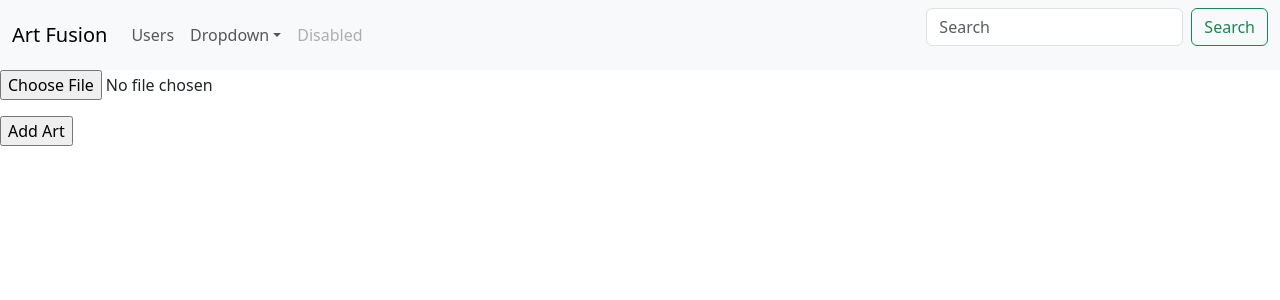
After one commit to sleepkqq/ArtFusion, a Flask app: page /addart in a window 1280 px wide. The commit adds this page. Shown: the top 300 px of the page. Run offline with Flask 3, Linux system fonts and the light colour scheme.

```diff
--- a/app/models.py
+++ b/app/models.py
@@ -1,3 +1,5 @@
+from django.db import models
+
 from app import db
 from app.auth import login_manager
 from flask_bcrypt import Bcrypt
--- a/app/routes.py
+++ b/app/routes.py
@@ -74,3 +74,8 @@ def contact():
         db.session.commit()
         return redirect(url_for('contactus'))
     return render_template('contactus.html')
+
+
+@app.route('/addart')
+def addart():
+    return render_template('addart.html')
--- /dev/null
+++ b/app/templates/addart.html
@@ -0,0 +1,12 @@
+{% extends 'base.html' %}
+
+{% block title %}
+    Add Art
+{% endblock %}
+
+{% block body %}
+    <form enctype="multipart/form-data" method="post" action="/addart">
+        <p><input type="file" name="f"></p>
+        <input type="submit" value="Add Art">
+    </form>
+{% endblock %}
--- a/app/templates/base.html
+++ b/app/templates/base.html
@@ -25,7 +25,7 @@
                             <li><a class="dropdown-item" href="/news">News</a></li>
                             <li><a class="dropdown-item" href="/contactus">Contact Us</a></li>
                             <li><hr class="dropdown-divider"></li>
-                            <li><a class="dropdown-item" href="#">Something else here</a></li>
+                            <li><a class="dropdown-item" href="/addart">Add Art</a></li>
                         </ul>
                     </li>
                     <li class="nav-item">
```
